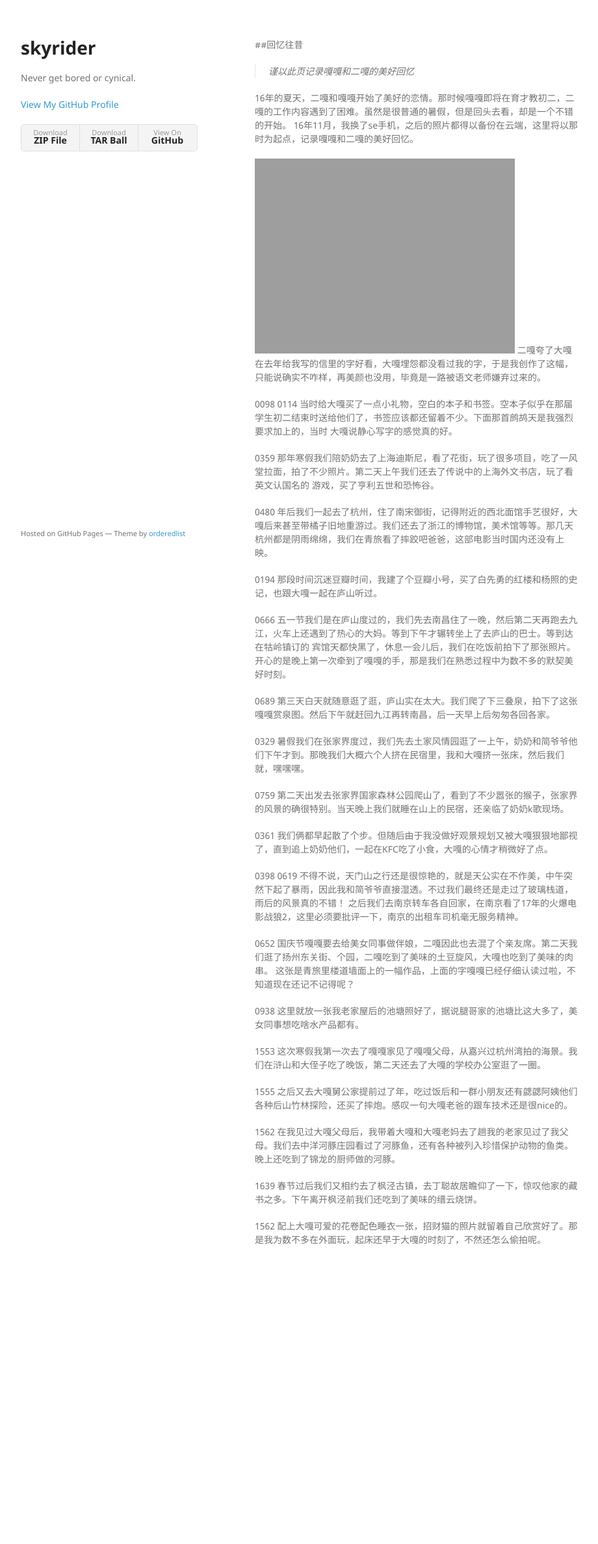
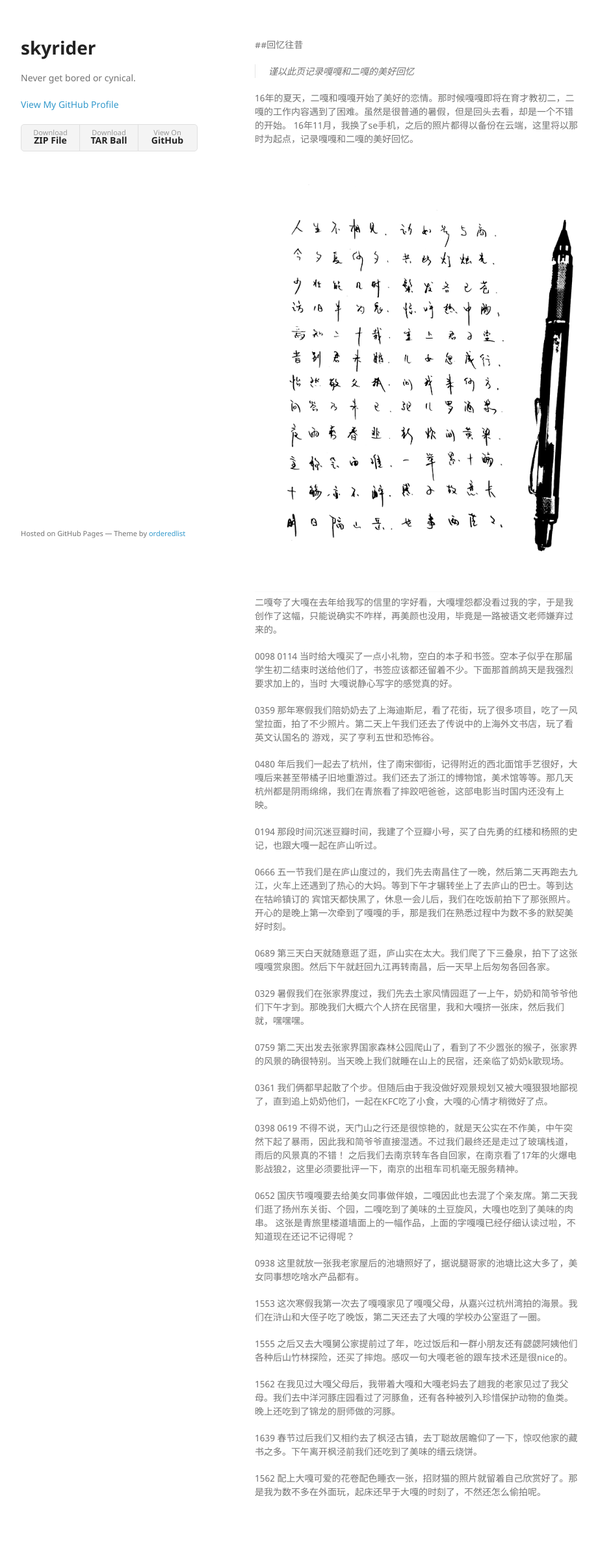
Before and after one commit to aladden/aladden.github.io, a Jekyll site: the page built from past.md, in a window 1280 px wide. Shown: the whole page at 65% size, without its empty margins (178-1098 px from the left). Built offline with Jekyll 4.4.1, drawn with Linux system fonts in a browser that asks for light colours; before the commit the page ends 1988 px from its top, so only the background shows below that.

Commit message:
Update past.md

```diff
--- a/past.md
+++ b/past.md
@@ -69,4 +69,4 @@ layout: default
  1562
  配上大嘎可爱的花卷配色睡衣一张，招财猫的照片就留着自己欣赏好了。那是我为数不多在外面玩，起床还早于大嘎的时刻了，不然还怎么偷拍呢。
 
- [image-1]:https://aladden.github.io/pics/IMG-0037.JPG
+ [image-1]:https://github.com/aladden/aladden.github.io/blob/master/pics/IMG_0037.JPG
```
